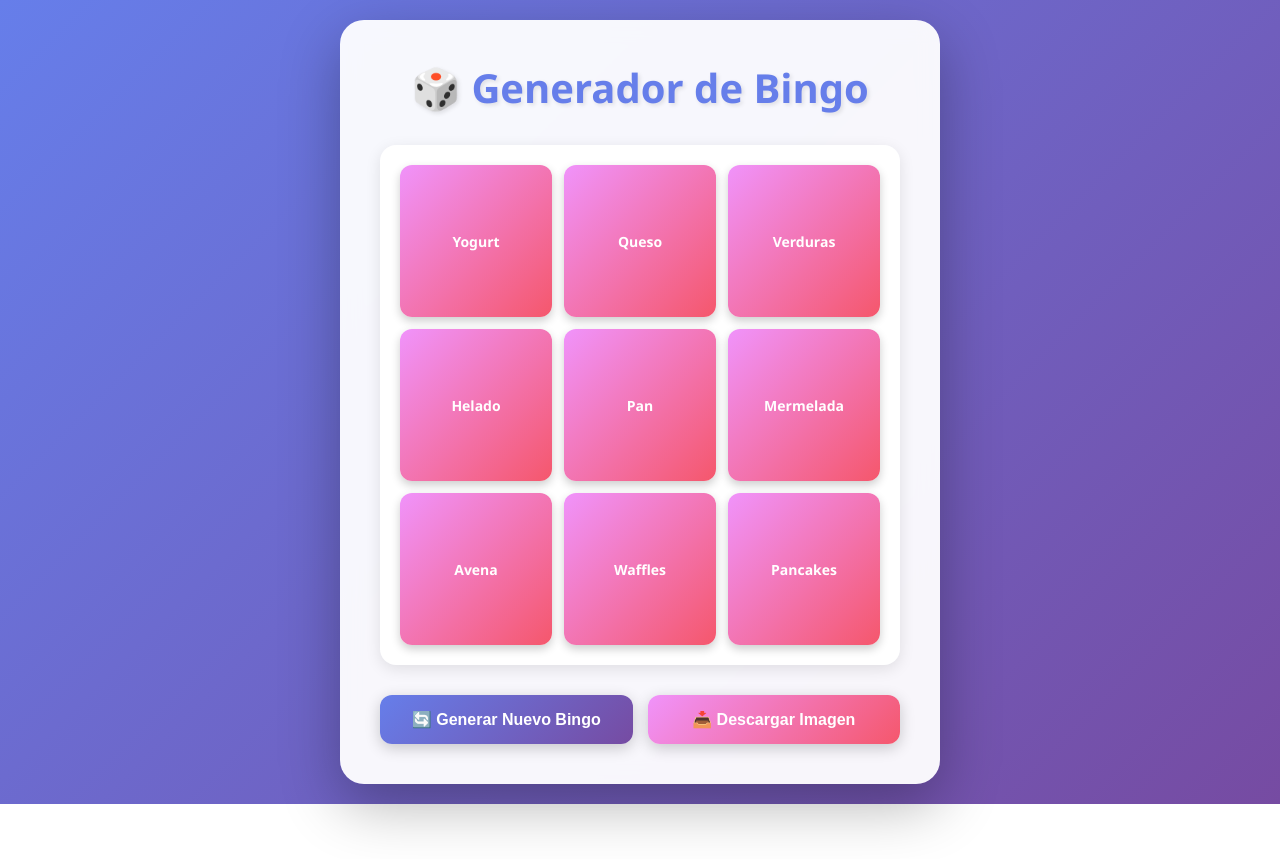
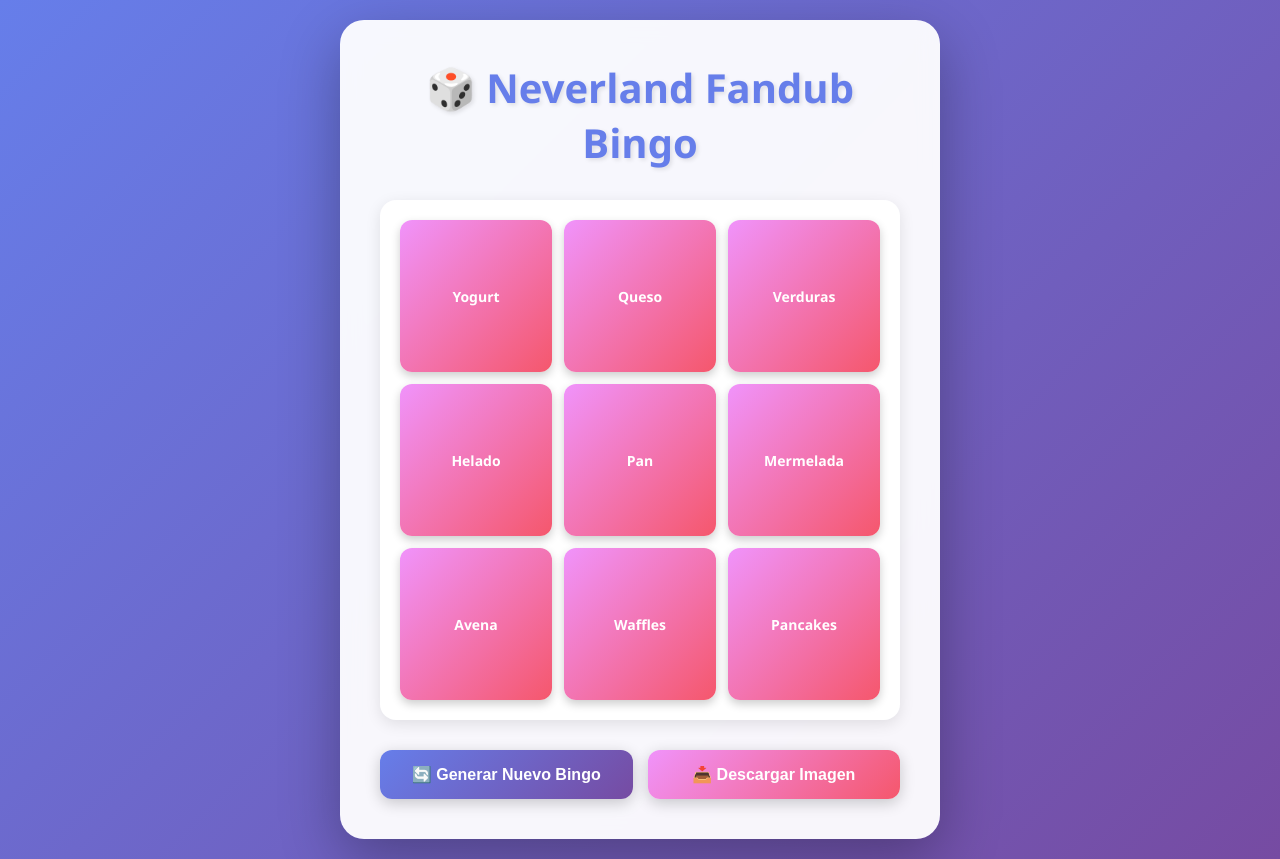
Before and after one commit to alerta-dev/Bingo-Dubers, a plain HTML site: page index.html in a window 1280 px wide. Before the commit the page ends 804 px from the top, so only its background shows below. Drawn offline with nearby package versions, Linux system fonts and the light colour scheme.

Commit message:
Update index.html

```diff
--- a/index.html
+++ b/index.html
@@ -3,7 +3,7 @@
 <head>
     <meta charset="UTF-8">
     <meta name="viewport" content="width=device-width, initial-scale=1.0">
-    <title>Generador de Bingo</title>
+    <title>Bingo Dubs</title>
     <script src="https://cdnjs.cloudflare.com/ajax/libs/html2canvas/1.4.1/html2canvas.min.js"></script>
     <style>
         * {
@@ -168,7 +168,7 @@
 </head>
 <body>
     <div class="container">
-        <h1>🎲 Generador de Bingo</h1>
+        <h1>🎲 Neverland Fandub Bingo</h1>
         <div id="bingoCard"></div>
         <div class="buttons">
             <button id="generateBtn">🔄 Generar Nuevo Bingo</button>
```
